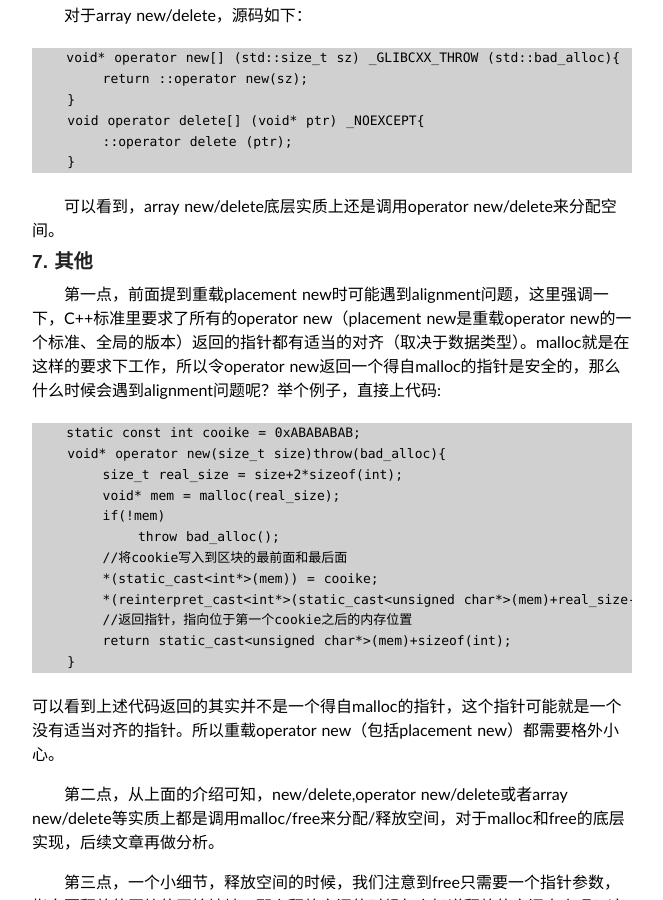
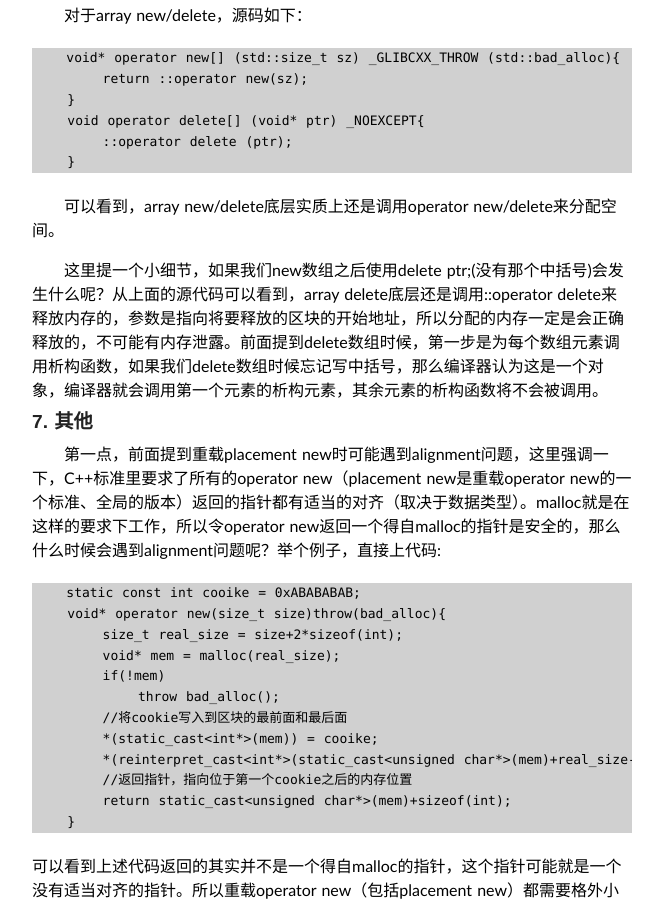
Before and after one commit to Haoson/Haoson.github.io, a Jekyll site: the page built from _posts/2014-09-08-memory-primitives.md, in a window 1280 px wide and 900 px high, scrolled down 4837 px. Shown: the whole window, without its empty margins (308-971 px from the left). Built offline with Jekyll 4.4.1, drawn with Linux system fonts in a browser that asks for light colours; some web fonts are replaced; Markdown is read by kramdown in place of the engine named in the settings; comment, search, counter and statistics services are not loaded.

Commit message:
add extra info to memory-primitives blog

```diff
--- a/_posts/2014-09-08-memory-primitives.md
+++ b/_posts/2014-09-08-memory-primitives.md
@@ -184,6 +184,7 @@ tags:
 
 　　可以看到，array new/delete底层实质上还是调用operator new/delete来分配空间。
 
+　　这里提一个小细节，如果我们new数组之后使用delete ptr;(没有那个中括号)会发生什么呢？从上面的源代码可以看到，array delete底层还是调用::operator delete来释放内存的，参数是指向将要释放的区块的开始地址，所以分配的内存一定是会正确释放的，不可能有内存泄露。前面提到delete数组时候，第一步是为每个数组元素调用析构函数，如果我们delete数组时候忘记写中括号，那么编译器认为这是一个对象，编译器就会调用第一个元素的析构元素，其余元素的析构函数将不会被调用。
 ### 7. 其他
 　　第一点，前面提到重载placement new时可能遇到alignment问题，这里强调一下，C++标准里要求了所有的operator new（placement new是重载operator new的一个标准、全局的版本）返回的指针都有适当的对齐（取决于数据类型）。malloc就是在这样的要求下工作，所以令operator new返回一个得自malloc的指针是安全的，那么什么时候会遇到alignment问题呢？举个例子，直接上代码:
 
```
